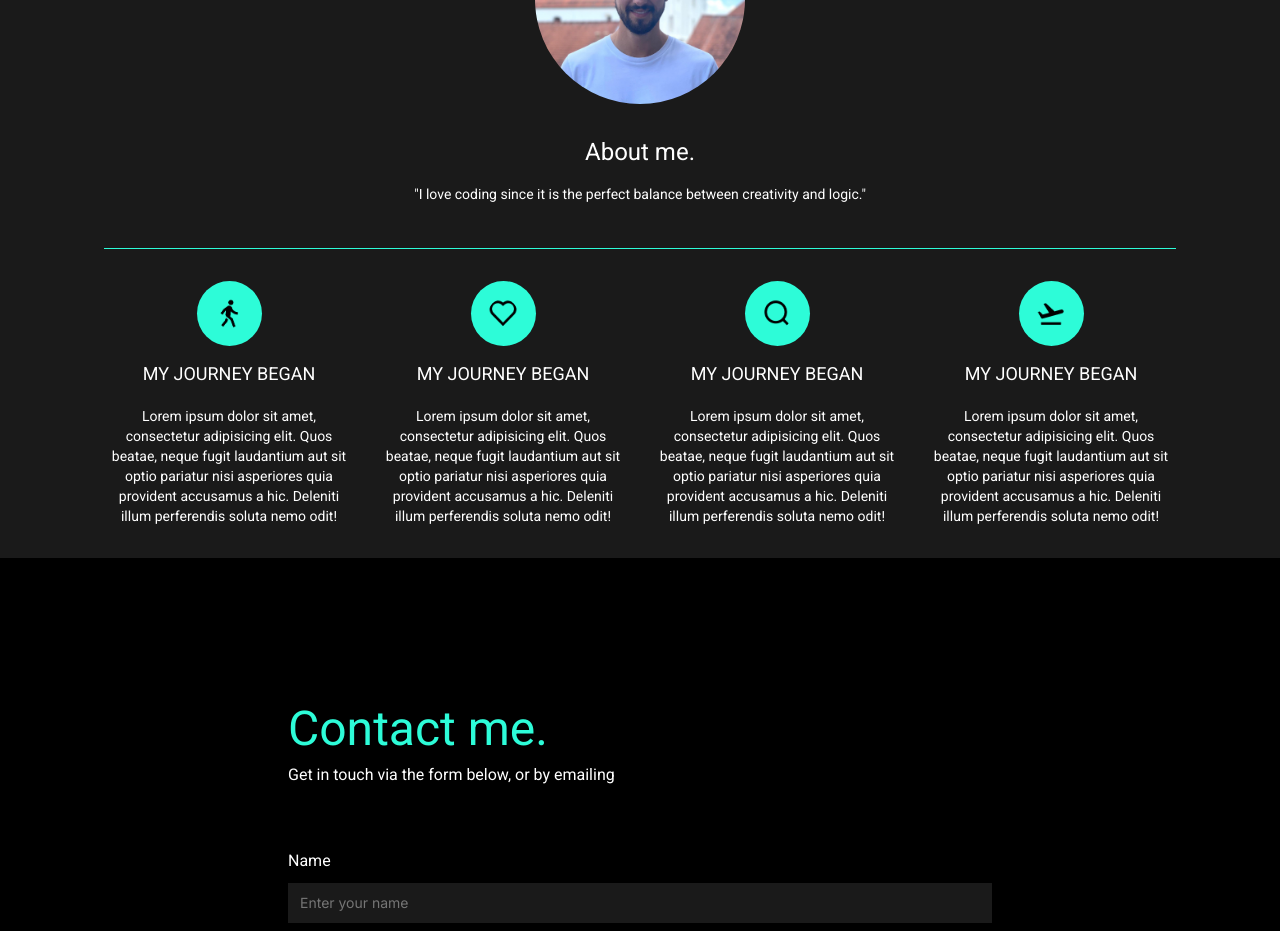
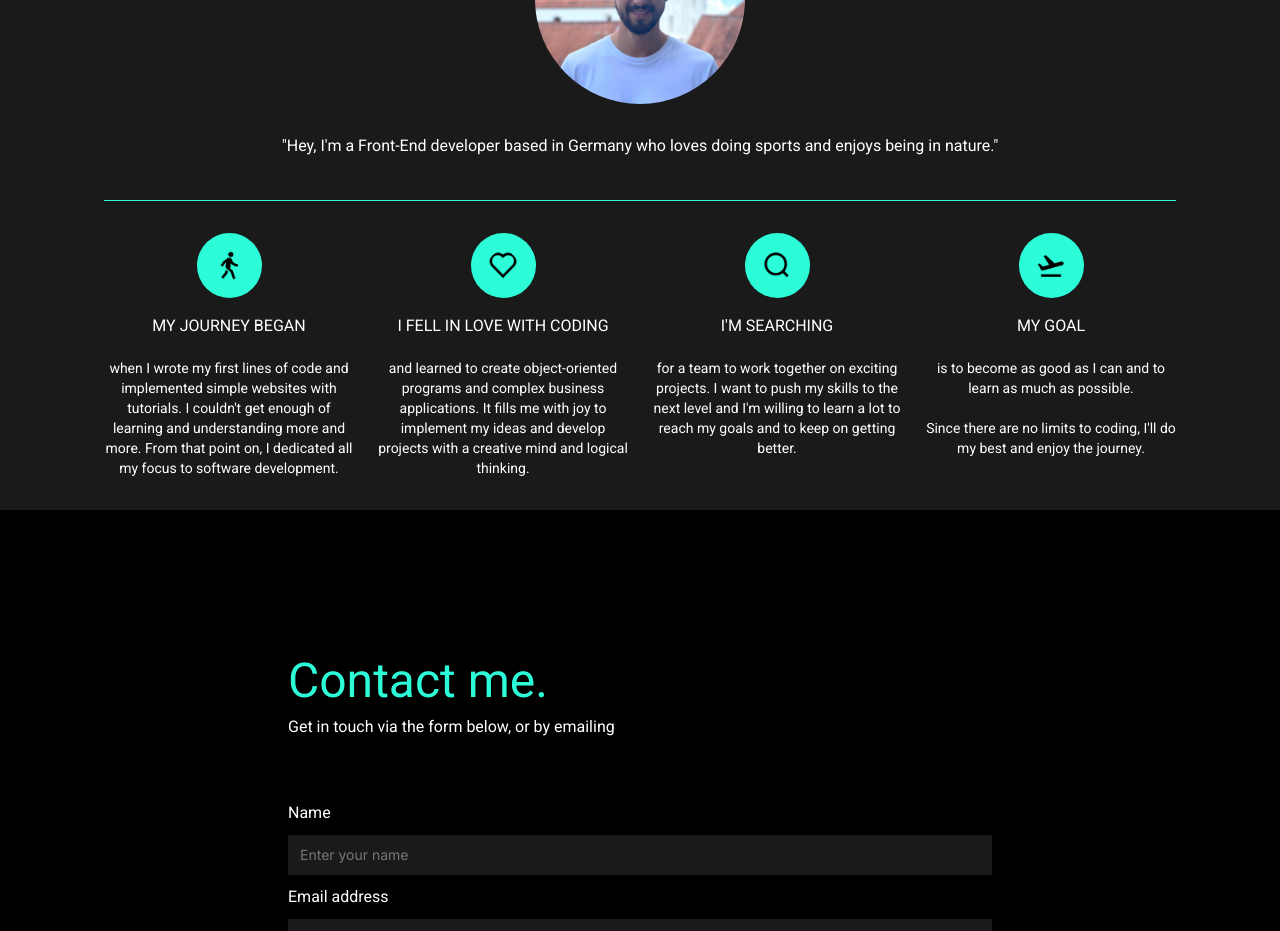
Before and after one commit to Chris-Aid/portfolio, an Angular app: page / in a window 1280 px wide. Shown: the part 2280-3211 px from the top of the page. Built offline with nearby package versions, Linux system fonts and the light colour scheme.

Commit message:
changed animation of canvas and inserted text in about me sec. Changed buttons in my projects

```diff
--- a/src/app/about-me/about-me.component.html
+++ b/src/app/about-me/about-me.component.html
@@ -4,9 +4,9 @@
         <img src="/assets/img/profile-picture.jpg" alt="profile picture">
 
         <div class="about-me-text">
-            <h1>About me.</h1>
+            <!-- <h1>About me.</h1> -->
 
-            <p>"I love coding since it is the perfect balance between creativity and logic."</p>
+            <p>"Hey, I'm a Front-End developer based in Germany who loves doing sports and enjoys being in nature."</p>
         </div>
 
     </div>
@@ -20,10 +20,9 @@
                 <div class="text-container">
                     <h2>MY JOURNEY BEGAN</h2>
 
-                    <p>Lorem ipsum dolor sit amet, consectetur adipisicing elit. Quos beatae, neque fugit laudantium aut
-                        sit
-                        optio pariatur nisi asperiores quia provident accusamus a hic. Deleniti illum perferendis soluta
-                        nemo odit!</p>
+                    <p>when I wrote my first lines of code and implemented simple
+                        websites with tutorials. I couldn't get enough of learning and understanding more and more. From
+                        that point on, I dedicated all my focus to software development.</p>
                 </div>
 
             </div>
@@ -33,12 +32,9 @@
                     <img src="/assets/img/heart-line.png" alt="heart image">
                 </div>
                 <div class="text-container">
-                    <h2>MY JOURNEY BEGAN</h2>
+                    <h2>I FELL IN LOVE WITH CODING</h2>
 
-                    <p>Lorem ipsum dolor sit amet, consectetur adipisicing elit. Quos beatae, neque fugit laudantium aut
-                        sit
-                        optio pariatur nisi asperiores quia provident accusamus a hic. Deleniti illum perferendis soluta
-                        nemo odit!</p>
+                    <p>and learned to create object-oriented programs and complex business applications. It fills me with joy to implement my ideas and develop projects with a creative mind and logical thinking.</p>
                 </div>
             </div>
         </div>
@@ -49,12 +45,10 @@
                     <img src="/assets/img/search-line.png" alt="search image">
                 </div>
                 <div class="text-container">
-                    <h2>MY JOURNEY BEGAN</h2>
+                    <h2>I'M SEARCHING</h2>
 
-                    <p>Lorem ipsum dolor sit amet, consectetur adipisicing elit. Quos beatae, neque fugit laudantium aut
-                        sit
-                        optio pariatur nisi asperiores quia provident accusamus a hic. Deleniti illum perferendis soluta
-                        nemo odit!</p>
+                    <p>for a team to work together on exciting projects. I want to push my skills to the next level and
+                        I'm willing to learn a lot to reach my goals and to keep on getting better.</p>
                 </div>
 
             </div>
@@ -64,12 +58,12 @@
                     <img src="/assets/img/flight-takeoff-line.png" alt="flight image">
                 </div>
                 <div class="text-container">
-                    <h2>MY JOURNEY BEGAN</h2>
+                    <h2>MY GOAL</h2>
 
-                    <p>Lorem ipsum dolor sit amet, consectetur adipisicing elit. Quos beatae, neque fugit laudantium aut
-                        sit
-                        optio pariatur nisi asperiores quia provident accusamus a hic. Deleniti illum perferendis soluta
-                        nemo odit!</p>
+                    <p>is to become as good as I can and to learn as much as possible.
+                        <br> <br>
+                        Since there are no limits to coding, I'll do my best and enjoy the journey.
+                    </p>
                 </div>
 
             </div>
--- a/src/app/about-me/about-me.component.scss
+++ b/src/app/about-me/about-me.component.scss
@@ -27,7 +27,9 @@
     align-items: center;
 
     p {
+        font-size: 16px;
         text-align: center;
+        width: 90vw;
     }
 }
 
@@ -70,7 +72,7 @@
     align-items: center;
 
     h2 {
-        font-size: 18px;
+        font-size: 16px;
         font-weight: 400;
     }
 
--- a/src/app/introduction/mouse-animation.js
+++ b/src/app/introduction/mouse-animation.js
@@ -55,12 +55,12 @@ setTimeout(() => {
         const dx = spots[i].x - spots[j].x;
         const dy = spots[i].y - spots[j].y;
         const distance = Math.sqrt(dx * dx + dy * dy);
-        if (distance < 10) {
+        if (distance < 40 && distance < 100) {
           ctx.beginPath()
           ctx.strokeStyle = spots[i].color;
           ctx.lineWidth = spots[i].size / 10;
-          ctx.moveTo(spots[j].x, spots[i].y)
-          ctx.lineTo(spots[i].x, spots[j].y)
+          ctx.moveTo(spots[i].x, spots[i].y)
+          ctx.lineTo(spots[j].x, spots[j].y)
           ctx.stroke();
         }
       }
--- a/src/app/my-work/my-work.component.html
+++ b/src/app/my-work/my-work.component.html
@@ -12,7 +12,8 @@
             <div *ngIf="hovered1" id="project1" class="goToProject">
                 <h2 class="project-name">Join</h2>
                 <p>Join is a kanban-based management tool that helps you distribute tasks within the team.</p>
-                <button>Try out</button>
+                <button class="btn-image">Try out!</button>
+                <!-- <button>Try out</button> -->
             </div>
 
             <div>
@@ -24,7 +25,7 @@
             <div *ngIf="hovered2" id="project2" class="goToProject">
                 <h2 class="project-name">El Pollo Loco</h2>
                 <p>El Pollo Loco is a small Jump & Run Game, just give it a try! :)</p>
-                <button>Try out</button>
+                <button class="btn-image">Try out!</button>
             </div>
 
             <div>
@@ -36,7 +37,7 @@
             <div *ngIf="hovered3" id="project3" class="goToProject">
                 <h2 class="project-name">Ring of Fire</h2>
                 <p>Ring of Fire is a angular based card game that brings friends together even in times of corona and lockdowns.</p>
-                <button>Try out</button>
+                <button class="btn-image">Try out!</button>
             </div>
             <div>
                 <img  id="img3" src="/assets/img/projects/rof.jpeg" alt="laptop">
@@ -47,7 +48,7 @@
             <div  *ngIf="hovered4" id="project3"  id="project4" class="goToProject">
                 <h2 class="project-name">IN-City CRM</h2>
                 <p>This is a crm-application for a city marketing company from Ingolstadt. The app has not yet been accomplished.</p>
-                <button>Try out</button>
+                <button class="btn-image">Try out!</button>
             </div>
 
                 <img id="img4"  src="/assets/img/projects/crm.jpeg" alt="tablet">
--- a/src/app/my-work/my-work.component.scss
+++ b/src/app/my-work/my-work.component.scss
@@ -201,3 +201,45 @@
         }
     }
 }
+
+
+
+.btn-image {
+  border-radius: 4px;
+//   background-color: #5ca1e1;
+//   border: none;
+//   color: #fff;
+  text-align: center;
+  font-size: 18px;
+//   padding: 16px;
+  width: 220px;
+  transition: all 0.5s;
+  cursor: pointer;
+//   box-shadow: 0 10px 20px -8px rgba(0, 0, 0,.7);
+  overflow: hidden;
+}
+
+.btn-image{
+  cursor: pointer;
+  display: inline-block;
+  position: relative;
+  transition: 0.5s;
+}
+
+.btn-image:after {
+  content: '»';
+  position: absolute;
+  opacity: 0;
+  right: -20px;
+  transition: 0.5s;
+}
+
+.btn-image:hover{
+  padding-right: 24px;
+  padding-left:8px;
+}
+
+.btn-image:hover:after {
+  opacity: 1;
+  right: 10px;
+}
```
